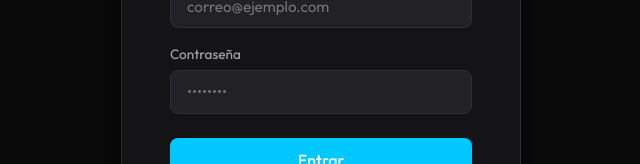
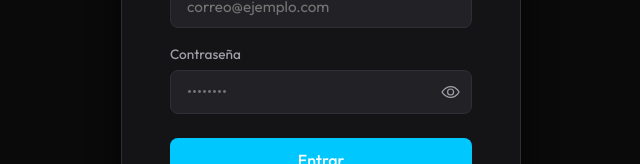
Before and after one commit to irenealcaine/apuntes-app, a React (Vite) app: page /login in a window 1280 px wide. Shown: the part 318-482 px from the top of the page, without its empty margins (319-959 px from the left). Built offline with nearby package versions, Linux system fonts and the light colour scheme; no server answers.

Commit message:
see pass

```diff
--- a/src/pages/AuthPage.css
+++ b/src/pages/AuthPage.css
@@ -54,6 +54,7 @@
   font-size: 0.95rem;
   outline: none;
   transition: border-color 0.2s, box-shadow 0.2s;
+  box-sizing: border-box;
 }
 
 .auth-form__input:focus {
@@ -138,3 +139,35 @@
   text-align: center;
   margin-bottom: var(--spacing-md);
 }
+
+.auth-form__password-wrapper {
+  position: relative;
+  width: 100%;
+}
+
+.auth-form__password-wrapper .auth-form__input {
+  width: 100%;
+  padding-right: 44px;
+  box-sizing: border-box;
+}
+
+.auth-form__toggle-password {
+  position: absolute;
+  right: var(--spacing-sm);
+  top: 50%;
+  transform: translateY(-50%);
+  background: none;
+  border: none;
+  color: var(--color-text-secondary);
+  cursor: pointer;
+  padding: 4px;
+  display: flex;
+  align-items: center;
+  justify-content: center;
+  font-size: 1.2rem;
+  transition: color 0.2s;
+}
+
+.auth-form__toggle-password:hover {
+  color: var(--color-text);
+}
--- a/src/pages/LoginPage.jsx
+++ b/src/pages/LoginPage.jsx
@@ -1,5 +1,6 @@
 import { useState } from "react"
 import { Link, useNavigate } from "react-router-dom"
+import { IoEyeOutline, IoEyeOffOutline } from "react-icons/io5"
 import { useAuth } from "../context/AuthContext"
 import "./AuthPage.css"
 
@@ -9,6 +10,7 @@ export default function LoginPage() {
 
   const [email, setEmail] = useState("")
   const [password, setPassword] = useState("")
+  const [showPassword, setShowPassword] = useState(false)
   const [error, setError] = useState("")
   const [loading, setLoading] = useState(false)
 
@@ -47,14 +49,24 @@ export default function LoginPage() {
           </div>
           <div className="auth-form__field">
             <label className="auth-form__label">Contraseña</label>
+            <div className="auth-form__password-wrapper">
               <input
                 className="auth-form__input"
-              type="password"
+                type={showPassword ? "text" : "password"}
                 value={password}
                 onChange={(e) => setPassword(e.target.value)}
                 placeholder="••••••••"
                 required
               />
+              <button
+                type="button"
+                className="auth-form__toggle-password"
+                onClick={() => setShowPassword(!showPassword)}
+                tabIndex={-1}
+              >
+                {showPassword ? <IoEyeOffOutline /> : <IoEyeOutline />}
+              </button>
+            </div>
           </div>
           <button className="auth-form__submit" disabled={loading}>
             {loading ? "Entrando..." : "Entrar"}
--- a/src/pages/RegisterPage.jsx
+++ b/src/pages/RegisterPage.jsx
@@ -1,5 +1,6 @@
 import { useState } from "react"
 import { Link, useNavigate } from "react-router-dom"
+import { IoEyeOutline, IoEyeOffOutline } from "react-icons/io5"
 import { useAuth } from "../context/AuthContext"
 import "./AuthPage.css"
 
@@ -9,6 +10,7 @@ export default function RegisterPage() {
 
   const [email, setEmail] = useState("")
   const [password, setPassword] = useState("")
+  const [showPassword, setShowPassword] = useState(false)
   const [error, setError] = useState("")
   const [loading, setLoading] = useState(false)
 
@@ -51,15 +53,25 @@ export default function RegisterPage() {
           </div>
           <div className="auth-form__field">
             <label className="auth-form__label">Contraseña</label>
+            <div className="auth-form__password-wrapper">
               <input
                 className="auth-form__input"
-              type="password"
+                type={showPassword ? "text" : "password"}
                 value={password}
                 onChange={(e) => setPassword(e.target.value)}
                 placeholder="Mínimo 6 caracteres"
                 minLength={6}
                 required
               />
+              <button
+                type="button"
+                className="auth-form__toggle-password"
+                onClick={() => setShowPassword(!showPassword)}
+                tabIndex={-1}
+              >
+                {showPassword ? <IoEyeOffOutline /> : <IoEyeOutline />}
+              </button>
+            </div>
           </div>
           <button className="auth-form__submit" disabled={loading}>
             {loading ? "Creando cuenta..." : "Registrarse"}
```
Lines whose indentation alone changed are shown as unchanged.
